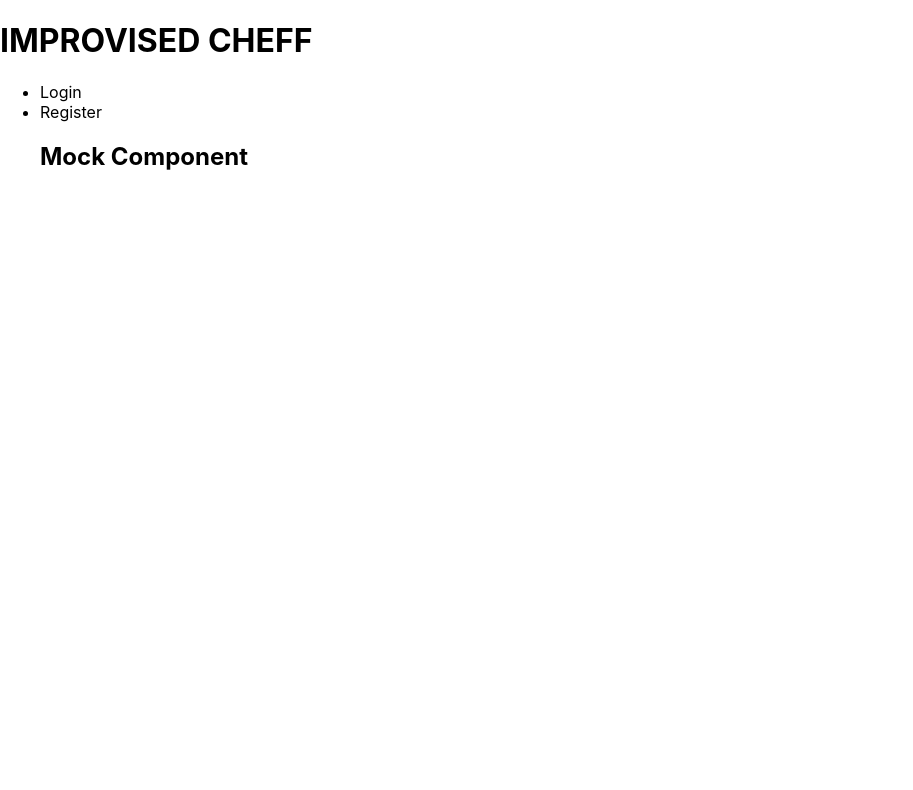
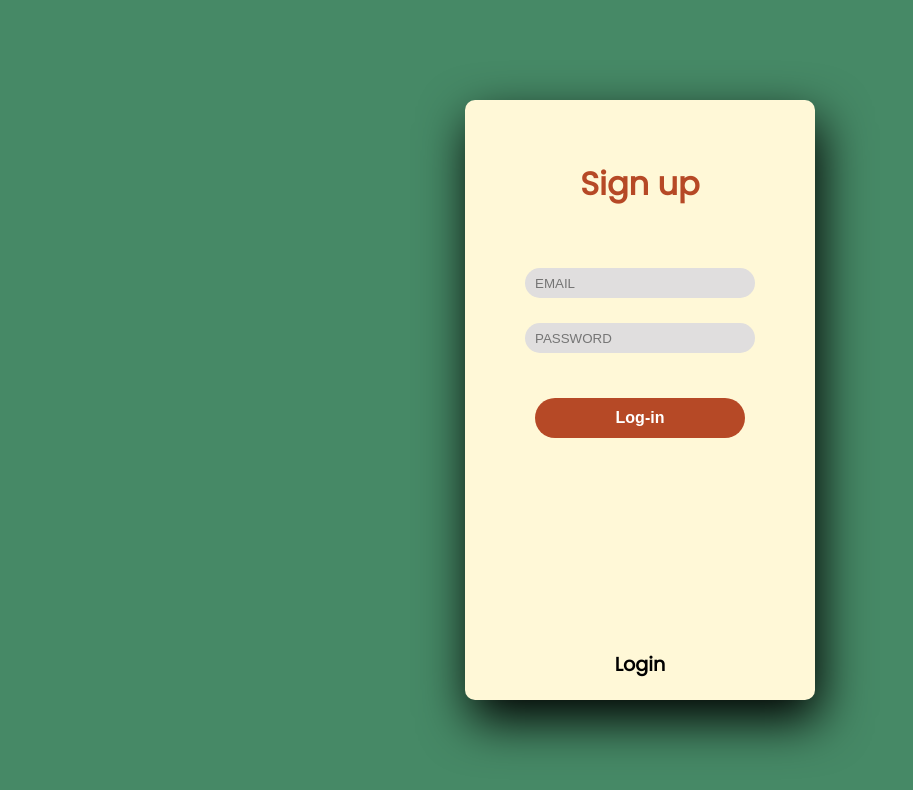
Before and after one commit to aleixcaasas/Improvised_chef, a React (Create React App) app in the folder react-app/: page / in a window 1280 px wide. Shown: the top 790 px of the page, without its empty margins (0-913 px from the left). Built offline with nearby package versions, Linux system fonts and the light colour scheme; no server answers.

Commit message:
Login design

```diff
--- a/react-app/src/components/Home.js
+++ b/react-app/src/components/Home.js
@@ -1,33 +1,145 @@
 import { NavLink } from "react-router-dom";
-import { useState } from "react";
+import { useState, useEffect} from "react";
 import { auth } from "../firebase-config";
 import { onAuthStateChanged } from "firebase/auth";
 import {useAuth} from '../context/UserAuthC';
-import MockComponent from './MockComponent';
+import { useNavigate } from "react-router-dom";
+import './home.css';
+
+
 
 export default function Home(){
     const[userW, setUserW] = useState({});
     const {logOut} = useAuth();
-
     onAuthStateChanged(auth, (currentuser) => {
         setUserW(currentuser);
     });
-
     const handleLogOut = async () => {
         await logOut();
     }
 
+
+    /********************LOGIN PART********************/
+
+    const navigation = useNavigate();
+    const [formState, setFormState] = useState({email: "", password: ""})
+    const {email, password} = formState;
+    const {logInWithEmail} = useAuth();
+
+    const handleChange = (e) => {
+        let value = e.target.value;
+        let name = e.target.name;
+        setFormState(prev => ({...prev, [name]: value}));
+    }
+
+
+    const login = async (e) => {
+        e.preventDefault();
+        try{
+            const user = await logInWithEmail(email, password);
+            console.log(user);
+            navigation("/");
+        }
+        catch (error) {
+            console.log(error.message);
+            alert("Invalid name or password");
+        }
+
+    }
+
+    /********************END LOGIN PART ********************/
+
+    /******************** REGISTER PART *********************/
+    const navigate = useNavigate();
+    const {error, SignUp, currentuser} = useAuth();
+    const[err, setError] = useState("");
+    const[backError, setBackError] = useState("");
+    const [user, setUser] = useState({
+        Name: "",
+        UserName: "",
+        email: "",
+        password: "",
+        passowrdConfirm: ""
+    });
+
+    const useHandler = (e) => {
+        const {name, value} = e.target;
+        setUser((pre) => {
+            return {
+                ...pre,
+                [name]: value
+            }
+        });
+    }
+
+    useEffect(() => {
+        if(error) {
+            setInterval(() => {
+                setBackError("");
+            }, 2500)
+            setBackError(error);
+        }
+    }, [error, currentuser]);
+
+
+
+    const register = async (e) =>{
+        e.preventDefault();
+
+        if(user.Name === "" || user.UserName === "" || user.email === "" || user.password ===""){
+            setError("Please fill all the fields")
+            return err;
+        }else if (user.password !== user.passowrdConfirm){
+            setError("Passwords do not match")
+            return err;
+        }else{
+            SignUp(user.Name, user.UserName, user.email, user.password)
+            {
+                currentuser && setUser({
+                    Name: "",
+                    UserName: "",
+                    email: "",
+                    password: "",
+                    passowrdConfirm: ""
+                })
+            }
+            navigate("/");
+        }
+
+        try{
+            console.log(user)
+        } catch (error){
+            console.log(error.message)
+        }
+    }
+
+    /******************** END REGISTER PART ********************/
     return (
-        <div>
+        <div className="home">
         {
+
             !userW?.email && (
             <>
-                <h1>IMPROVISED CHEFF</h1>
-                <ul>
-                    <li><NavLink to="/login" className="navegationLink">Login</NavLink></li>
-                    <li><NavLink to="/register" className="navegationLink">Register</NavLink></li>
-                    <MockComponent></MockComponent>
-                </ul>
+            <input type="checkbox" id="chk" aria-hidden="true"/>
+            <div className="login_page">
+            <label for="chk" aria-hidden="true">Sign up</label>
+                <form action="react-app/src/components">
+                    <input type="email" placeholder="EMAIL" value={email} name="email" onChange={handleChange}/> <br/>
+                    <input type="password" placeholder="PASSWORD" value={password} name="password" onChange={handleChange}/><br/>
+                    <button type="submit" value="LOGIN" onClick={login}> Log-in </button>
+                </form>
+            </div>
+            <div className="register_page">
+            <label for="chk" aria-hidden="true">Login</label>
+                <form action="react-app/src/components">
+                    <input type="text" placeholder="NAME" value={user.Name} name='Name' onChange={useHandler}/> <br/>
+                    <input type="text" placeholder="USER_NAME" value={user.UserName} name='UserName' onChange={useHandler} /><br/>
+                    <input type="email" placeholder="EMAIL" value={user.email} name='email' onChange={useHandler}/><br/>
+                    <input type="password" placeholder="PASSWORD" value={user.password} name='password' onChange={useHandler} /><br/>
+                    <input type="password" placeholder="REPEAT PASSWORD" value={user.passowrdConfirm} name='passowrdConfirm' onChange={useHandler} /><br/>
+                    <button type="submit" value="Create user" onClick={register}> Register </button>
+                </form>
+            </div>
             </>
             )
         }
--- /dev/null
+++ b/react-app/src/components/home.css
@@ -0,0 +1,87 @@
+.home{
+    width: 350px;
+	height: 600px;
+
+	background:var(--cream);
+	overflow: hidden;
+    border-radius: 10px;
+	box-shadow: 5px 20px 50px var(--black);
+}
+
+#chk{
+	display: none;
+}
+
+.login_page{
+	position: relative;
+	width:100%;
+	height: 100%;
+}
+
+label{
+	color: var(--red);
+	font-size: 2em;
+    font-family: var(--font);
+	justify-content: center;
+	display: flex;
+	margin: 60px;
+	font-weight: bold;
+	cursor: pointer;
+	transition: .5s ease-in-out;
+}
+input{
+	width: 60%;
+	height: 10px;
+	background: #e0dede;
+	justify-content: center;
+	display: flex;
+	margin: 0px auto;
+	padding: 10px;
+	border: none;
+	outline: none;
+	border-radius: 50px;
+}
+button{
+	width: 60%;
+	height: 40px;
+	margin: 0px auto;
+	justify-content: center;
+	display: block;
+	color: #fff;
+	background-color: var(--red);
+	font-size: 1em;
+	font-weight: bold;
+	margin-top: 20px;
+	outline: none;
+	border: none;
+	border-radius: 50px;
+	transition: .2s ease-in;
+	cursor: pointer;
+}
+button:hover{
+	background: rgb(102, 24, 24);
+}
+.register_page{
+	height: 700px;
+	transform: translateY(-180px);
+	transition: .8s ease-in-out;
+}
+.register_page label{
+	color: var(--black);
+	transform: scale(.6);
+}
+#chk:checked ~ .register_page{
+	transform: translateY(-650px);
+    background: #f4f4f4;
+}
+#chk:checked ~ .register_page label{
+	transform: scale(1);
+
+}
+#chk:checked ~ .login_page label{
+	transform: scale(.6) translateY(-80px);
+}
+
+#chk:checked ~ .home{
+    background-color: var(--red);
+}
--- a/react-app/src/index.css
+++ b/react-app/src/index.css
@@ -1,16 +1,28 @@
+@import url('https://fonts.googleapis.com/css2?family=Poppins&display=swap');
+:root {
+  --font: 'Poppins', sans-serif;
+  --green: #468966;
+  --cream: #FFF8D7;
+  --red:#B64926;
+  --black: #000000;
+}
+
 body {
+  font-family: var(--font);
+  background-color: var(--green);
   margin: 0;
-  font-family: -apple-system, BlinkMacSystemFont, 'Segoe UI', 'Roboto', 'Oxygen',
-    'Ubuntu', 'Cantarell', 'Fira Sans', 'Droid Sans', 'Helvetica Neue',
-    sans-serif;
-  -webkit-font-smoothing: antialiased;
-  -moz-osx-font-smoothing: grayscale;
+	padding: 0;
+	display: flex;
+	justify-content: center;
+	align-items: center;
+	min-height: 100vh;
 }
 
 code {
   font-family: source-code-pro, Menlo, Monaco, Consolas, 'Courier New',
     monospace;
 }
+
 
 .navegationLink{
   list-style: none;
```
Also changed, not shown: 1 other file (tests, documents, lock files or other folders).
